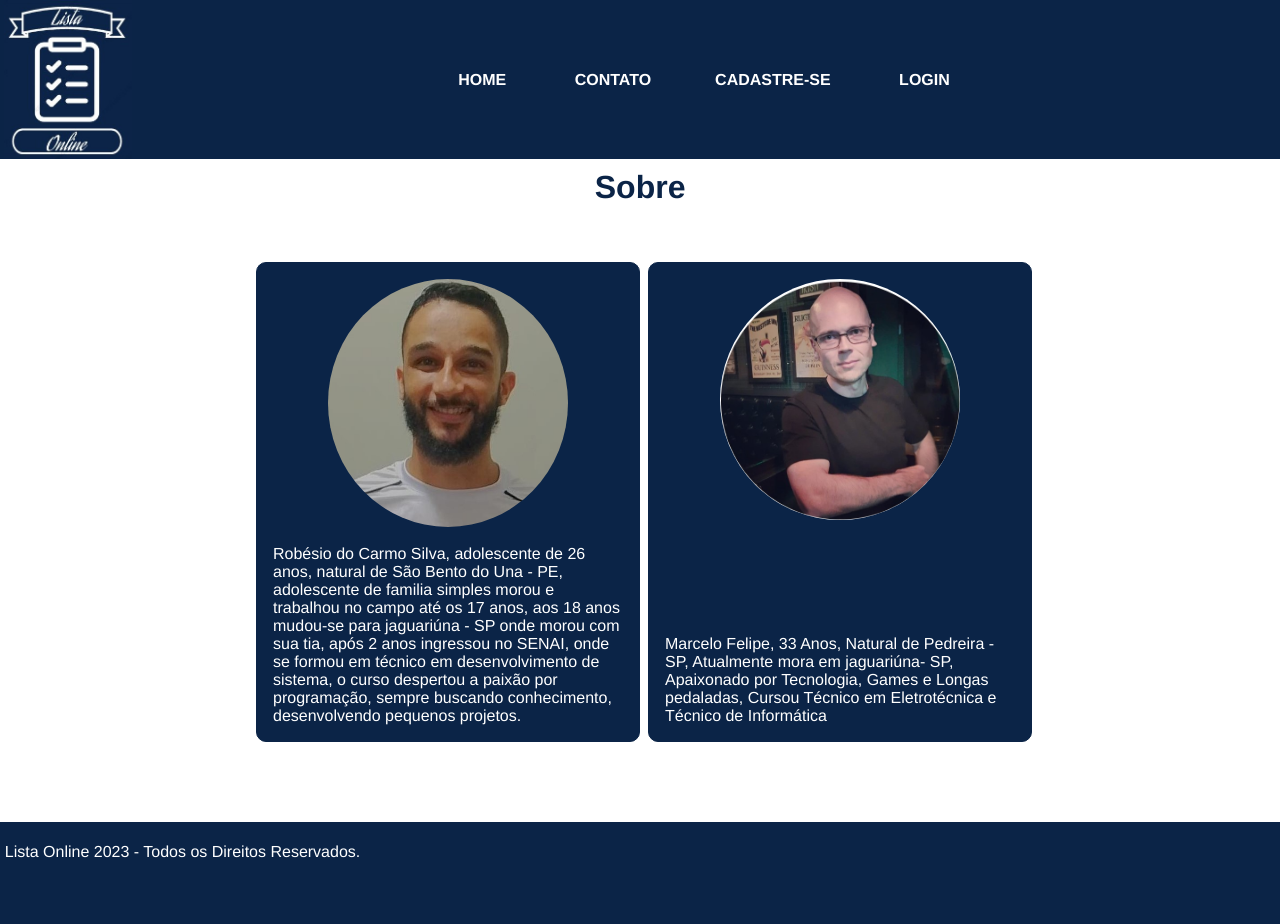
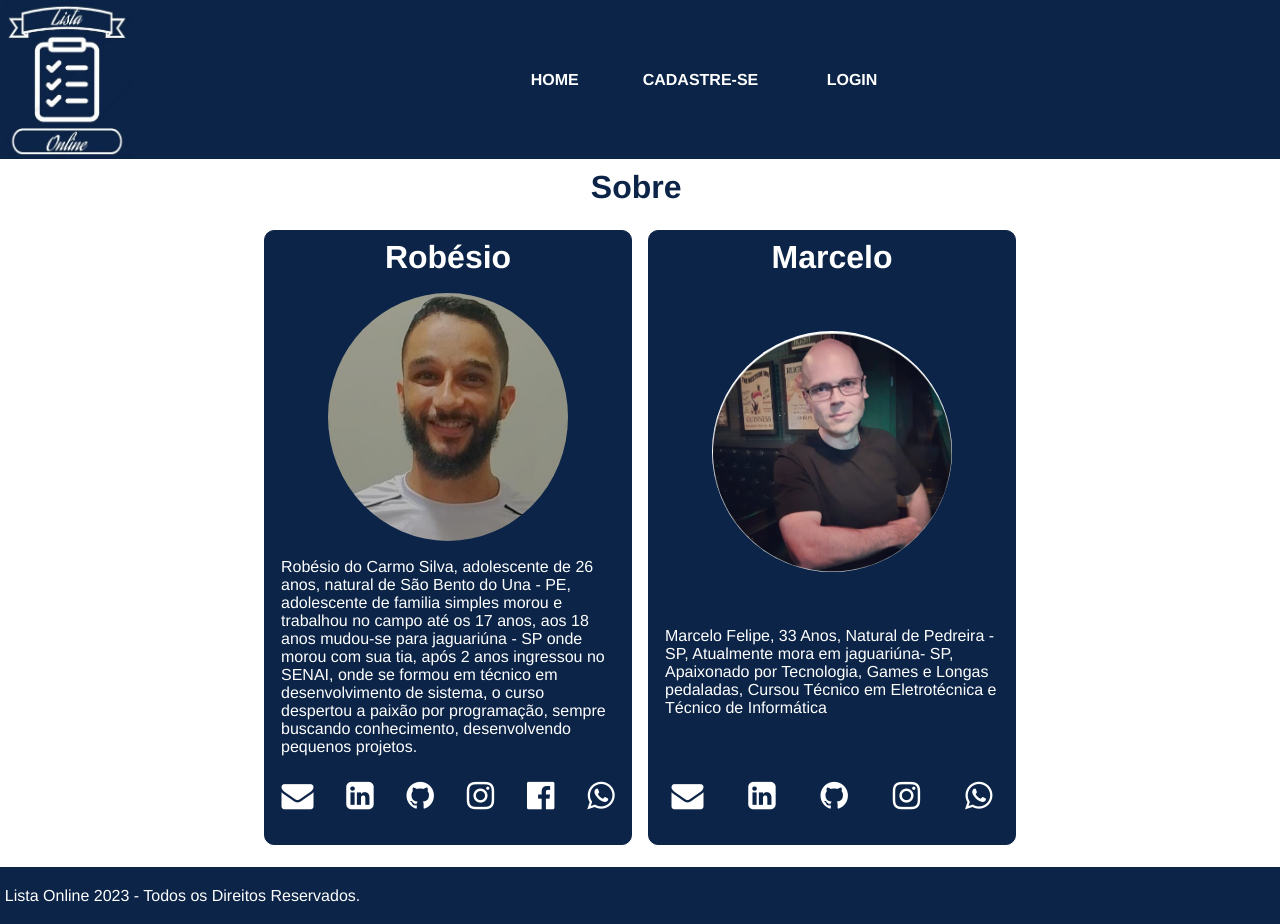
Before and after one commit to marcelo-belotto/lista-online, a PHP site: page /listaonline/view/quemsomos/quemsomos.html in a window 1280 px wide. Before the commit the page ends 858 px from the top, so only its background shows below. Run offline with PHP 8.4, Linux system fonts and the light colour scheme.

Commit message:
Resumo de quem somos e contato

```diff
--- a/listaonline/view/home.html
+++ b/listaonline/view/home.html
@@ -14,7 +14,6 @@
     <nav class="menu__navegacao">
       <div class="item-menu-linha">
         <a href="./quemsomos/quemsomos.html" class="item-menu">Quem Somos?</a>
-        <a href="./contato/contato.html" class="item-menu">Contato</a>
       </div>
       <div class="item-menu-linha">
         <a href="./tbusuario/cadastrar.html" class="item-menu">Cadastre-se</a>
--- a/listaonline/view/quemsomos/quemsomos.css
+++ b/listaonline/view/quemsomos/quemsomos.css
@@ -15,6 +15,17 @@
   justify-content: space-between;
   align-items: center;
   padding: 1rem;
+  margin: 0 0.5rem;
+  border: 1px solid var(--cor-de-fundo-menu);
+  border-radius: 10px;
+  background-color: var(--cor-de-fundo-menu);
+  color: var(--cor-da-fonte-menu);
+}
+
+h2.Titulo__Principal{
+  color: var(--cor-da-fonte-menu);
+  margin-bottom: 0.5rem;
+  padding: 0;
 }
 
 .Foto--desenvolvedor {
@@ -26,6 +37,17 @@
   margin-top: 1rem;
 }
 
+.links-contato{
+  display: flex;
+  width: 100%;
+  justify-content: space-around;
+  margin-top: 0.5rem;
+}
+
+.links-contato a i{
+  color: var(--cor-da-fonte-menu);
+}
+
 @media screen and (min-width:800px) {
   .principal{
     width: 48rem;
@@ -34,6 +56,7 @@
     align-items: center;
     column-gap: 0.5rem;
     grid-template-columns: 50% 50%;
+    gap: 0;
   }
 
   h1{
@@ -44,14 +67,13 @@
   .container{
     padding: 0;
     height: 100%;
-    border: 1px solid var(--cor-de-fundo-menu);
-    border-radius: 10px;
-    background-color: var(--cor-de-fundo-menu);
-    color: var(--cor-da-fonte-menu);
   }
 
-  .texto__principal{
-    margin: 1rem;
+  h2.Titulo__Principal{
+    color: var(--cor-da-fonte-menu);
+    margin: 0;
+    padding: 0;
+    margin-top: 0.5rem;
   }
 
   .Foto--desenvolvedor {
@@ -59,4 +81,17 @@
     width: 15rem;
     border-radius: 50%;
   }
+
+  .texto__principal{
+    margin: 1rem;
+  }
+
+  .links-contato{
+    padding-bottom: 2rem;
+  }
+
+   .links-contato a i:hover{
+    transition: 0.5s;
+    font-size: 2.4rem;
+  }
 }
--- a/listaonline/view/quemsomos/quemsomos.html
+++ b/listaonline/view/quemsomos/quemsomos.html
@@ -15,7 +15,6 @@
     <nav class="menu__navegacao">
       <div class="item-menu-linha">
         <a href="../home.html" class="item-menu">Home</a>
-        <a href="../contato/contato.html" class="item-menu">Contato</a>
       </div>
       <div class="item-menu-linha">
         <a href="../tbusuario/cadastrar.html" class="item-menu">Cadastre-se</a>
@@ -26,6 +25,7 @@
   <main class="principal">
     <h1 class="Titulo__Principal">Sobre</h1>
     <div class="container">
+      <h2 class="Titulo__Principal">Robésio</h2>
       <img src="../img/robes.jpg" alt="" class="Foto--desenvolvedor" />
       <p class="texto__principal">
         Robésio do Carmo Silva, adolescente de 26 anos, natural de São Bento
@@ -36,14 +36,40 @@
         programação, sempre buscando conhecimento, desenvolvendo pequenos
         projetos.
       </p>
+      <div class="links-contato">
+        <a href="mailto:robesiodocarmo@gmail.com">
+          <i class="fa fa-envelope" aria-hidden="true"></i></a>
+        <a href="https://www.linkedin.com/in/rob%C3%A9sio-silva-40ba2a226/">
+          <i class="fa fa-linkedin-square" aria-hidden="true"></i></a>
+        <a href="https://github.com/Robesio">
+          <i class="fa fa-github" aria-hidden="true"></i></a>
+        <a href="https://www.instagram.com/robesiodocarmo/">
+          <i class="fa fa-instagram" aria-hidden="true"></i></a>
+        <a href="https://www.facebook.com/robesio.docarmo">
+          <i class="fa fa-facebook-official" aria-hidden="true"></i></a>
+        <a href="https://wa.me/5519983143044">
+          <i class="fa fa-whatsapp" aria-hidden="true"></i></a>
+      </div>
     </div>
     <div class="container">
+      <h2 class="Titulo__Principal">Marcelo</h2>
       <img src="../img/marcelo.jpg" alt="" class="Foto--desenvolvedor" />
       <p class="texto__principal">
         Marcelo Felipe, 33 Anos, Natural de Pedreira - SP, Atualmente mora em
         jaguariúna- SP, Apaixonado por Tecnologia, Games e Longas pedaladas,
         Cursou Técnico em Eletrotécnica e Técnico de Informática
       </p>
+      <div class="links-contato">
+        <a href="mailto:marcelobelotto@gmail.com">
+          <i class="fa fa-envelope" aria-hidden="true"></i></a>
+        <a href="https://www.linkedin.com/in/marcelo-belotto-497a65a3/">
+          <i class="fa fa-linkedin-square" aria-hidden="true"></i></a>
+        <a href="https://github.com/marcelo-belotto">
+          <i class="fa fa-github" aria-hidden="true"></i></a>
+        <a href="https://www.instagram.com/marcelo_felipe90/">
+          <i class="fa fa-instagram" aria-hidden="true"></i></a>
+        <a href="https://wa.me/5519997267440"><i class="fa fa-whatsapp" aria-hidden="true"></i></a>
+      </div>
     </div>
   </main>
 
--- a/listaonline/view/style.css
+++ b/listaonline/view/style.css
@@ -61,8 +61,6 @@ h2 {
   text-align: center;
 }
 
-
-
 .item-menu-linha {
   display: flex;
   justify-content: space-between;
--- a/listaonline/view/tbusuario/cadastrar.html
+++ b/listaonline/view/tbusuario/cadastrar.html
@@ -15,10 +15,9 @@
         <nav class="menu__navegacao">
             <div class="item-menu-linha">
                 <a href="../home.html" class="item-menu">Home</a>
-                <a href="../quemsomos/quemsomos.html" class="item-menu">Quem Somos?</a>
             </div>
             <div class="item-menu-linha">
-                <a href="../contato/contato.html" class="item-menu">Contato</a>
+                <a href="../quemsomos/quemsomos.html" class="item-menu">Quem Somos?</a>
                 <a href="./login/login.html" class="item-menu">Login</a>
             </div>
         </nav>
--- a/listaonline/view/tbusuario/login/login.html
+++ b/listaonline/view/tbusuario/login/login.html
@@ -15,10 +15,9 @@
         <nav class="menu__navegacao">
             <div class="item-menu-linha">
                 <a href="../../home.html" class="item-menu">Home</a>
-                <a href="../../quemsomos/quemsomos.html" class="item-menu">Quem Somos?</a>
             </div>
             <div class="item-menu-linha">
-                <a href="../../contato/contato.html" class="item-menu">Contato</a>
+                <a href="../../quemsomos/quemsomos.html" class="item-menu">Quem Somos?</a>
                 <a href="../cadastrar.html" class="item-menu">Cadastre-se</a>
             </div>
         </nav>
--- a/listaonline/view/tbusuario/login/novasenha.html
+++ b/listaonline/view/tbusuario/login/novasenha.html
@@ -15,10 +15,9 @@
         <nav class="menu__navegacao">
             <div class="item-menu-linha">
                 <a href="../../home.html" class="item-menu">Home</a>
-                <a href="../../quemsomos/quemsomos.html" class="item-menu">Quem Somos?</a>
             </div>
             <div class="item-menu-linha">
-                <a href="../../contato/contato.html" class="item-menu">Contato</a>
+                <a href="../../quemsomos/quemsomos.html" class="item-menu">Quem Somos?</a>
                 <a href="../cadastrar.html" class="item-menu">Cadastre-se</a>
             </div>
         </nav>
```
Also changed, not shown: listaonline/view/contato/contato.css (deleted, +0 -105 lines), listaonline/view/contato/contato.html (deleted, +0 -81 lines).
